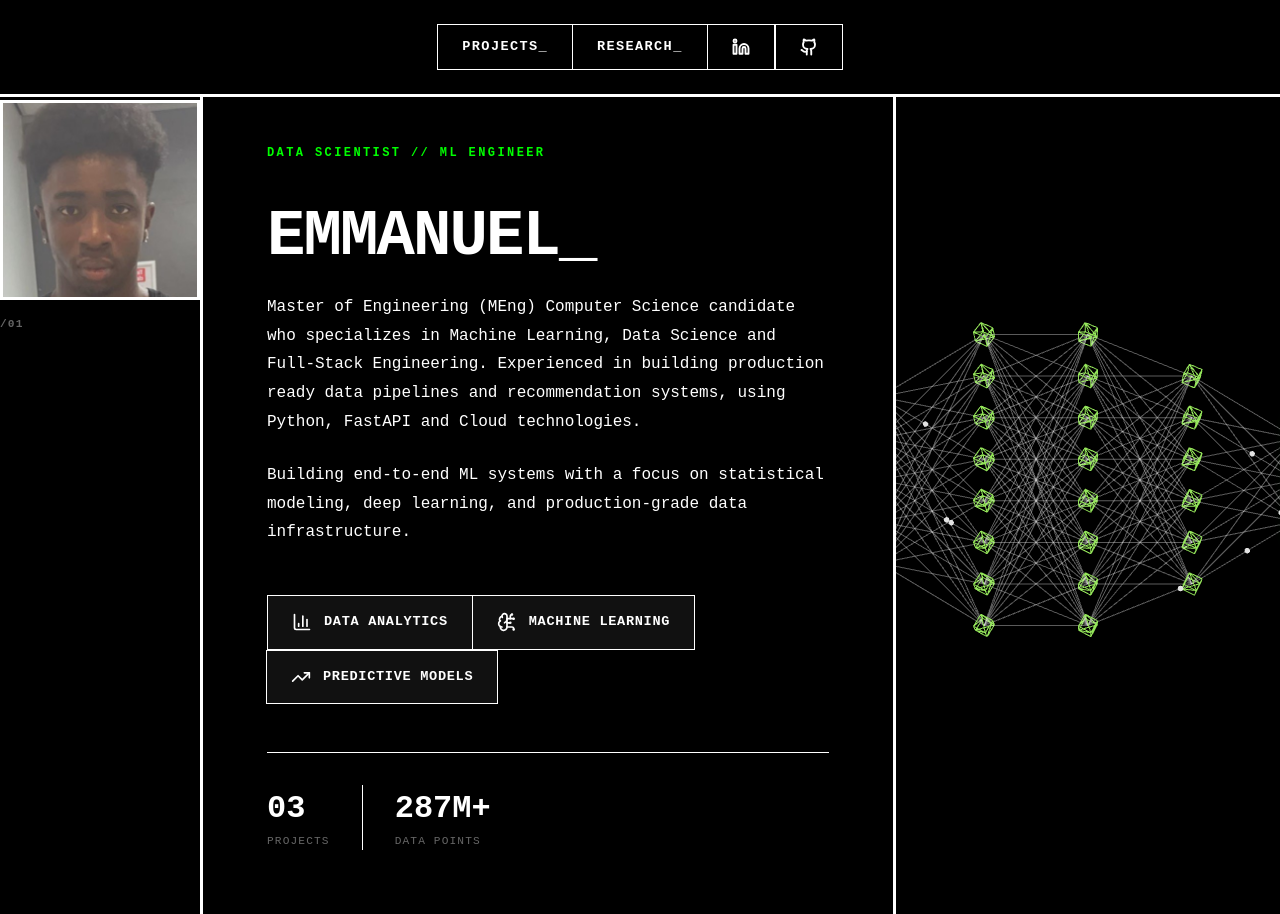
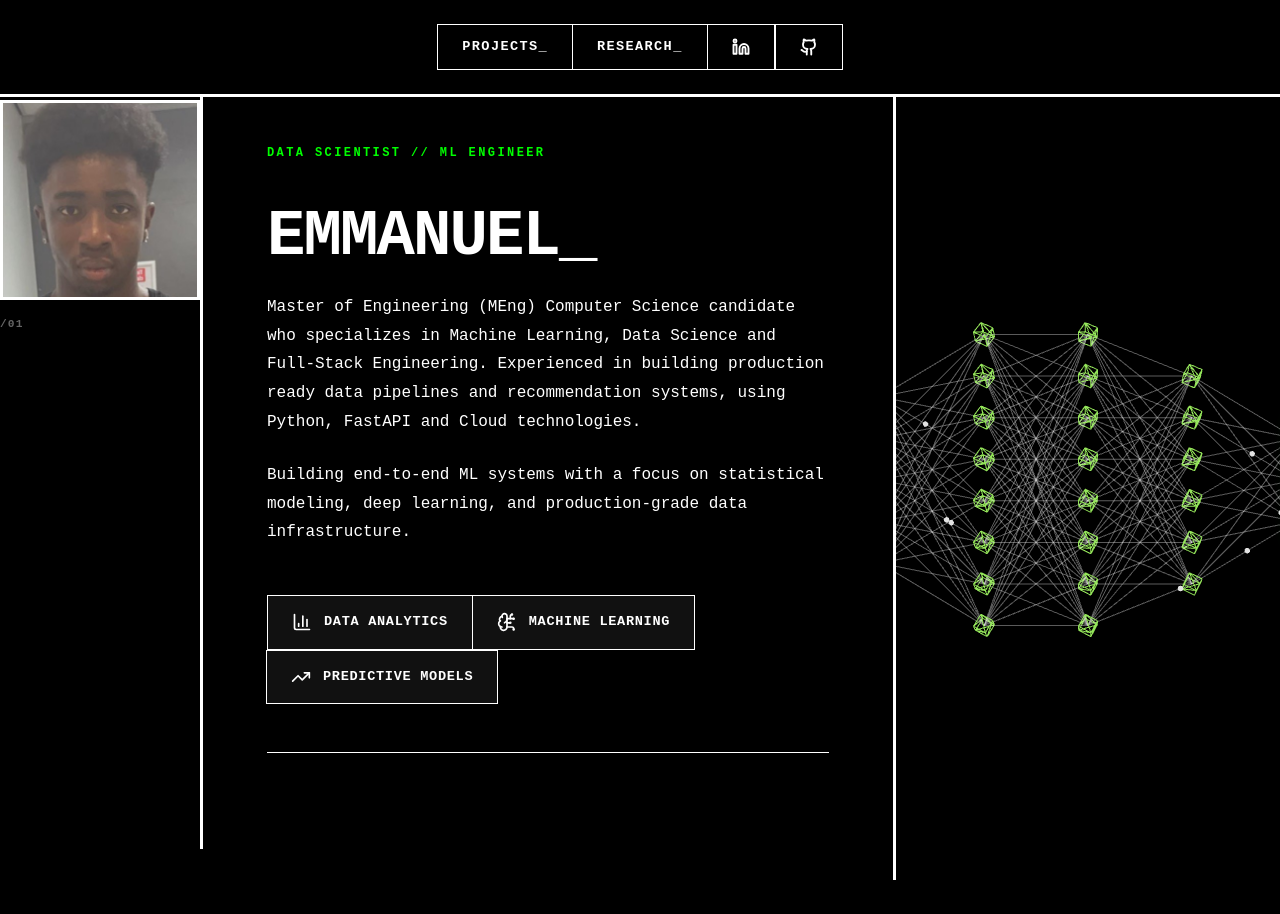
Before and after one commit to flashdash101/my-portfolio, a React (Vite) app: page / in a window 1280 px wide. After the commit the page ends 880 px from the top, so only its background shows below. Built offline with nearby package versions, Linux system fonts and the light colour scheme.

Commit message:
changed the appjsx

```diff
--- a/src/App.jsx
+++ b/src/App.jsx
@@ -207,9 +207,9 @@ const Home = () => (
           }}>
             <div style={{
               padding: '0 2rem 0 0',
-              borderRight: 'var(--border-thin)'
+              // borderRight: 'var(--border-thin)'
             }}>
-              <div style={{
+              {/* <div style={{
                 fontSize: '2rem',
                 fontWeight: '900',
                 color: 'var(--text-primary)'
@@ -219,10 +219,10 @@ const Home = () => (
                 color: 'var(--text-muted)',
                 textTransform: 'uppercase',
                 letterSpacing: '0.1em'
-              }}>Projects</div>
+              }}>Projects</div> */}
             </div>
-            <div style={{ padding: '0 2rem' }}>
-              <div style={{
+            <div >
+              {/* <div style={{
                 fontSize: '2rem',
                 fontWeight: '900',
                 color: 'var(--text-primary)'
@@ -232,7 +232,7 @@ const Home = () => (
                 color: 'var(--text-muted)',
                 textTransform: 'uppercase',
                 letterSpacing: '0.1em'
-              }}>Data Points</div>
+              }}>Data Points</div> */}
             </div>
           </div>
         </div>
```
